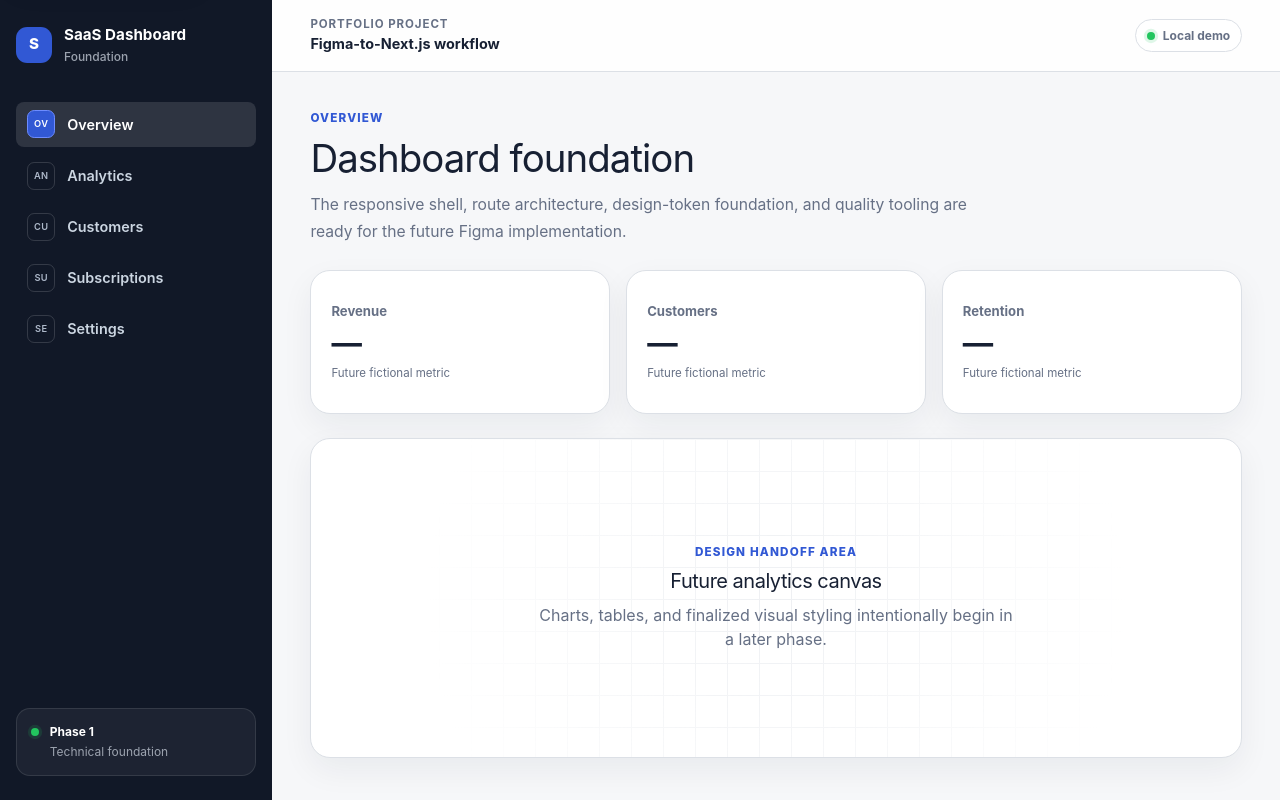
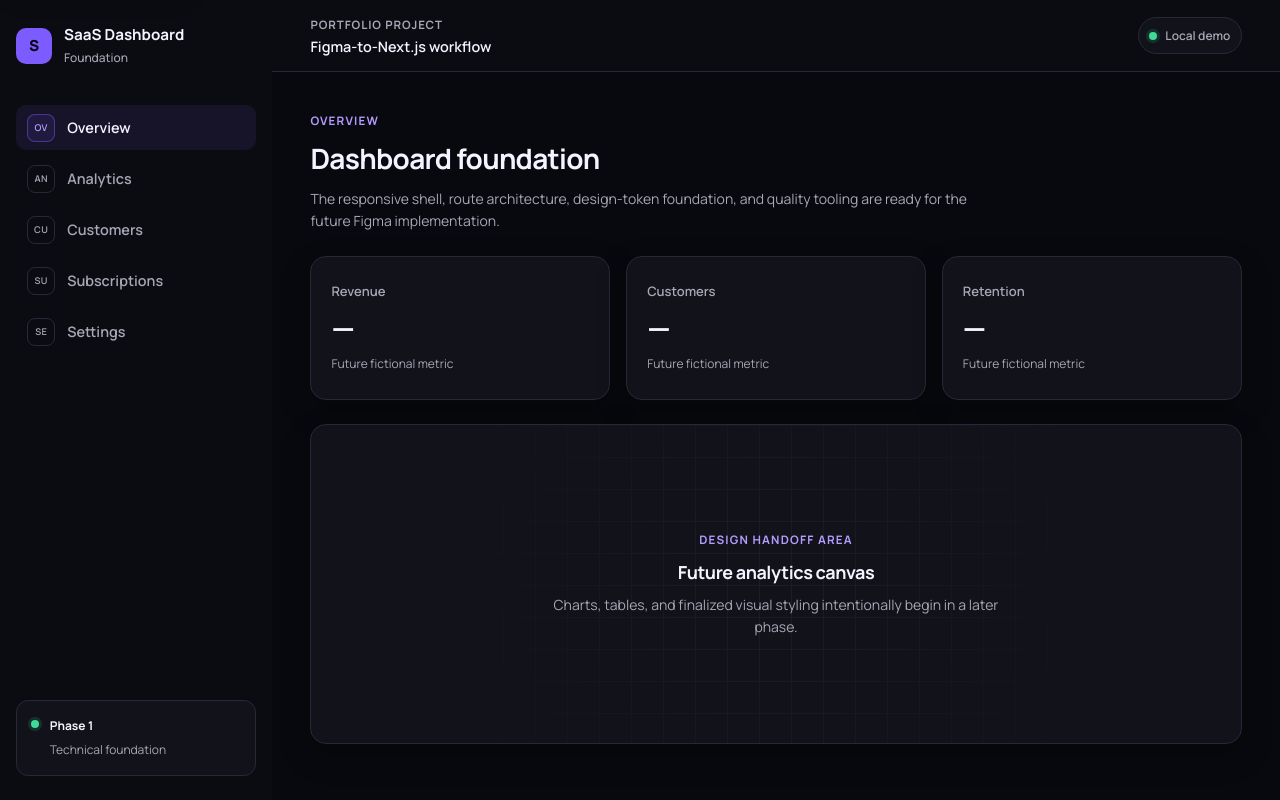
Before and after one commit to Andress84/figma-to-nextjs-saas-dashboard, a Next.js app: page / in a window 1280 px wide. Built offline with nearby package versions, Linux system fonts and the light colour scheme.

Commit message:
feat(design): add Subtera visual foundation

```diff
--- a/src/app/globals.css
+++ b/src/app/globals.css
@@ -1,46 +1,141 @@
 @import "tailwindcss";
 
 :root {
-  --color-background: #f6f7f9;
-  --color-surface: #ffffff;
-  --color-surface-muted: #f0f2f5;
-  --color-border: #dce0e6;
-  --color-text: #172033;
-  --color-text-muted: #667085;
-  --color-accent: #3158d4;
-  --color-accent-soft: #edf1ff;
-  --color-sidebar: #111827;
-  --color-sidebar-muted: #9ca3af;
-  --color-focus: #f59e0b;
-  --radius-sm: 0.5rem;
-  --radius-md: 0.875rem;
-  --radius-lg: 1.25rem;
-  --shadow-soft: 0 0.75rem 2rem rgb(23 32 51 / 0.06);
-  --sidebar-width: 17rem;
-  --content-width: 76rem;
-  --space-page: clamp(1.25rem, 3vw, 2.5rem);
+  color-scheme: dark;
+
+  /* Color system */
+  --color-bg-canvas: #08090e;
+  --color-bg-sidebar: #0b0c12;
+  --color-surface-primary: #11121a;
+  --color-surface-raised: #151722;
+  --color-surface-hover: #1b1d29;
+  --color-surface-selected: rgb(124 92 255 / 10%);
+  --color-border-default: #262938;
+  --color-border-strong: #373b4e;
+  --color-border-accent: rgb(124 92 255 / 45%);
+  --color-text-primary: #f5f3ff;
+  --color-text-secondary: #a7a7b5;
+  --color-text-muted: #6f7280;
+  --color-text-disabled: #505361;
+  --color-accent-primary: #7c5cff;
+  --color-accent-hover: #8d72ff;
+  --color-accent-lavender: #b49cff;
+  --color-accent-blue: #5c7cfa;
+  --color-success: #3ddc97;
+  --color-warning: #f5b942;
+  --color-error: #ff6b81;
+  --color-information: #56b4ff;
+  --color-selection: rgb(124 92 255 / 38%);
+  --color-focus-outline: rgb(124 92 255 / 70%);
+
+  /* Typography */
   --font-sans:
-    Inter, ui-sans-serif, system-ui, -apple-system, BlinkMacSystemFont, "Segoe UI", sans-serif;
+    var(--font-manrope, Manrope), Inter, system-ui, -apple-system, BlinkMacSystemFont, "Segoe UI",
+    sans-serif;
+  --font-numeric-tabular: tabular-nums;
+  --font-size-page-title: 28px;
+  --line-height-page-title: 36px;
+  --font-weight-page-title: 700;
+  --font-size-section-heading: 18px;
+  --line-height-section-heading: 26px;
+  --font-weight-section-heading: 700;
+  --font-size-kpi-value: 30px;
+  --line-height-kpi-value: 38px;
+  --font-weight-kpi-value: 700;
+  --font-size-card-title: 15px;
+  --line-height-card-title: 22px;
+  --font-weight-card-title: 600;
+  --font-size-body: 14px;
+  --line-height-body: 22px;
+  --font-weight-body: 400;
+  --font-size-ui-label: 13px;
+  --line-height-ui-label: 20px;
+  --font-weight-ui-label: 600;
+  --font-size-table: 13px;
+  --line-height-table: 20px;
+  --font-weight-table: 500;
+  --font-size-caption: 12px;
+  --line-height-caption: 20px;
+  --font-weight-caption: 500;
+
+  /* Spacing */
+  --space-1: 4px;
+  --space-2: 8px;
+  --space-3: 12px;
+  --space-4: 16px;
+  --space-5: 20px;
+  --space-6: 24px;
+  --space-8: 32px;
+  --space-10: 40px;
+  --space-12: 48px;
+
+  /* Radius */
+  --radius-surface: 8px;
+  --radius-nav: 10px;
+  --radius-control: 12px;
+  --radius-card: 16px;
+  --radius-pill: 999px;
+
+  /* Approved shell dimensions for later implementation passes */
+  --layout-sidebar-width: 248px;
+  --layout-topbar-height: 72px;
+  --layout-content-padding-desktop: 32px;
+  --layout-content-padding-mobile: 16px;
+  --layout-mobile-appbar-height: 64px;
+  --layout-grid-gutter-desktop: 20px;
+  --layout-grid-gutter-mobile: 12px;
+  --size-interactive-min: 44px;
+
+  /* Shared effects */
+  --shadow-card: 0 12px 30px rgb(0 0 0 / 28%);
+  --motion-fast: 120ms;
+  --motion-standard: 180ms;
+  --ease-standard: ease-out;
+
+  /* Phase 1 scaffold dimensions remain unchanged in this pass. */
+  --scaffold-sidebar-width: 17rem;
+  --scaffold-content-width: 76rem;
+  --scaffold-page-padding: clamp(1.25rem, 3vw, 2.5rem);
 }
 
-* {
+*,
+*::before,
+*::after {
   box-sizing: border-box;
 }
 
 html {
-  min-width: 20rem;
   min-height: 100%;
-  background: var(--color-background);
+  background: var(--color-bg-canvas);
 }
 
 body {
   min-height: 100vh;
+  min-height: 100dvh;
   margin: 0;
-  background: var(--color-background);
-  color: var(--color-text);
+  background: var(--color-bg-canvas);
+  color: var(--color-text-primary);
   font-family: var(--font-sans);
-  line-height: 1.5;
+  font-size: var(--font-size-body);
+  font-weight: var(--font-weight-body);
+  line-height: var(--line-height-body);
   text-rendering: optimizeLegibility;
+}
+
+main,
+.dashboard-column,
+.page-container,
+.page-stack {
+  min-width: 0;
+}
+
+img,
+svg {
+  max-width: 100%;
+}
+
+img {
+  height: auto;
 }
 
 a {
@@ -49,33 +144,42 @@ a {
 }
 
 button,
-summary {
+input,
+select,
+summary,
+textarea {
+  color: inherit;
   font: inherit;
 }
 
 :focus-visible {
-  outline: 0.2rem solid var(--color-focus);
-  outline-offset: 0.2rem;
+  outline: 2px solid var(--color-focus-outline);
+  outline-offset: 2px;
 }
 
 ::selection {
-  background: var(--color-accent-soft);
-  color: var(--color-text);
+  background: var(--color-selection);
+  color: var(--color-text-primary);
+}
+
+.tabular-nums {
+  font-variant-numeric: var(--font-numeric-tabular);
 }
 
 .skip-link {
   position: fixed;
   z-index: 100;
-  top: 0.75rem;
-  left: 0.75rem;
+  top: var(--space-3);
+  left: var(--space-3);
   padding: 0.65rem 0.9rem;
-  border-radius: var(--radius-sm);
-  background: var(--color-surface);
-  box-shadow: var(--shadow-soft);
-  color: var(--color-text);
+  border: 1px solid var(--color-border-strong);
+  border-radius: var(--radius-surface);
+  background: var(--color-surface-raised);
+  box-shadow: var(--shadow-card);
+  color: var(--color-text-primary);
   font-weight: 700;
   transform: translateY(-180%);
-  transition: transform 150ms ease;
+  transition: transform var(--motion-standard) var(--ease-standard);
 }
 
 .skip-link:focus {
@@ -85,11 +189,8 @@ summary {
 .dashboard-shell {
   display: grid;
   min-height: 100vh;
-  grid-template-columns: var(--sidebar-width) minmax(0, 1fr);
-}
-
-.dashboard-column {
-  min-width: 0;
+  min-height: 100dvh;
+  grid-template-columns: var(--scaffold-sidebar-width) minmax(0, 1fr);
 }
 
 .sidebar {
@@ -97,18 +198,19 @@ summary {
   top: 0;
   display: flex;
   height: 100vh;
+  height: 100dvh;
   flex-direction: column;
-  padding: 1.5rem 1rem;
-  background: var(--color-sidebar);
-  color: #ffffff;
+  padding: var(--space-6) var(--space-4);
+  background: var(--color-bg-sidebar);
+  color: var(--color-text-primary);
 }
 
 .brand {
   display: inline-flex;
   min-width: 0;
   align-items: center;
-  gap: 0.75rem;
-  border-radius: var(--radius-sm);
+  gap: var(--space-3);
+  border-radius: var(--radius-surface);
   font-size: 0.95rem;
 }
 
@@ -118,9 +220,9 @@ summary {
   height: 2.25rem;
   flex: 0 0 auto;
   place-items: center;
-  border-radius: 0.7rem;
-  background: var(--color-accent);
-  color: #ffffff;
+  border-radius: var(--radius-nav);
+  background: var(--color-accent-primary);
+  color: var(--color-bg-canvas);
   font-weight: 800;
 }
 
@@ -131,9 +233,9 @@ summary {
 
 .brand small {
   margin-top: 0.05rem;
-  color: var(--color-sidebar-muted);
-  font-size: 0.75rem;
-  font-weight: 500;
+  color: var(--color-text-secondary);
+  font-size: var(--font-size-caption);
+  font-weight: var(--font-weight-caption);
 }
 
 .sidebar-nav {
@@ -151,26 +253,26 @@ summary {
 .navigation-link {
   display: flex;
   align-items: center;
-  gap: 0.75rem;
-  min-height: 2.75rem;
+  gap: var(--space-3);
+  min-height: var(--size-interactive-min);
   padding: 0.55rem 0.7rem;
-  border-radius: var(--radius-sm);
-  color: #cbd5e1;
+  border-radius: var(--radius-nav);
+  color: var(--color-text-secondary);
   font-size: 0.9rem;
   font-weight: 600;
   transition:
-    background-color 150ms ease,
-    color 150ms ease;
+    background-color var(--motion-fast) var(--ease-standard),
+    color var(--motion-fast) var(--ease-standard);
 }
 
 .navigation-link:hover {
-  background: rgb(255 255 255 / 0.07);
-  color: #ffffff;
+  background: var(--color-surface-hover);
+  color: var(--color-text-primary);
 }
 
 .navigation-link[aria-current="page"] {
-  background: rgb(255 255 255 / 0.12);
-  color: #ffffff;
+  background: var(--color-surface-selected);
+  color: var(--color-text-primary);
 }
 
 .navigation-marker {
@@ -179,17 +281,17 @@ summary {
   height: 1.75rem;
   flex: 0 0 auto;
   place-items: center;
-  border: 1px solid rgb(255 255 255 / 0.15);
-  border-radius: 0.45rem;
-  color: #aeb9ca;
+  border: 1px solid var(--color-border-default);
+  border-radius: var(--radius-surface);
+  color: var(--color-text-secondary);
   font-size: 0.58rem;
   letter-spacing: 0.04em;
 }
 
 .navigation-link[aria-current="page"] .navigation-marker {
-  border-color: #6d8cff;
-  background: var(--color-accent);
-  color: #ffffff;
+  border-color: var(--color-border-accent);
+  background: var(--color-surface-selected);
+  color: var(--color-accent-lavender);
 }
 
 .sidebar-note {
@@ -198,10 +300,10 @@ summary {
   gap: 0.65rem;
   margin-top: auto;
   padding: 0.9rem;
-  border: 1px solid rgb(255 255 255 / 0.1);
-  border-radius: var(--radius-md);
-  background: rgb(255 255 255 / 0.05);
-  font-size: 0.75rem;
+  border: 1px solid var(--color-border-default);
+  border-radius: var(--radius-control);
+  background: var(--color-surface-primary);
+  font-size: var(--font-size-caption);
 }
 
 .sidebar-note strong,
@@ -211,7 +313,7 @@ summary {
 
 .sidebar-note span:not(.status-dot) {
   margin-top: 0.1rem;
-  color: var(--color-sidebar-muted);
+  color: var(--color-text-secondary);
 }
 
 .status-dot {
@@ -220,9 +322,9 @@ summary {
   height: 0.5rem;
   flex: 0 0 auto;
   margin-top: 0.3rem;
-  border-radius: 50%;
-  background: #22c55e;
-  box-shadow: 0 0 0 0.2rem rgb(34 197 94 / 0.14);
+  border-radius: var(--radius-pill);
+  background: var(--color-success);
+  box-shadow: 0 0 0 0.2rem color-mix(in srgb, var(--color-success) 14%, transparent);
 }
 
 .top-header {
@@ -230,10 +332,10 @@ summary {
   min-height: 4.5rem;
   align-items: center;
   justify-content: space-between;
-  gap: 1rem;
-  padding: 0.75rem var(--space-page);
-  border-bottom: 1px solid var(--color-border);
-  background: rgb(255 255 255 / 0.88);
+  gap: var(--space-4);
+  padding: 0.75rem var(--scaffold-page-padding);
+  border-bottom: 1px solid var(--color-border-default);
+  background: var(--color-bg-sidebar);
 }
 
 .top-header p {
@@ -241,7 +343,7 @@ summary {
 }
 
 .top-header-label {
-  color: var(--color-text-muted);
+  color: var(--color-text-secondary);
   font-size: 0.72rem;
   font-weight: 700;
   letter-spacing: 0.08em;
@@ -251,20 +353,20 @@ summary {
 .top-header-context {
   margin-top: 0.1rem;
   font-size: 0.9rem;
-  font-weight: 650;
+  font-weight: 600;
 }
 
 .environment-badge {
   display: inline-flex;
   align-items: center;
-  gap: 0.5rem;
+  gap: var(--space-2);
   padding: 0.4rem 0.65rem;
-  border: 1px solid var(--color-border);
-  border-radius: 999px;
-  background: var(--color-surface);
-  color: var(--color-text-muted);
-  font-size: 0.75rem;
-  font-weight: 650;
+  border: 1px solid var(--color-border-default);
+  border-radius: var(--radius-pill);
+  background: var(--color-surface-primary);
+  color: var(--color-text-secondary);
+  font-size: var(--font-size-caption);
+  font-weight: 600;
 }
 
 .environment-badge .status-dot {
@@ -276,14 +378,14 @@ summary {
 }
 
 .page-container {
-  width: min(100%, var(--content-width));
+  width: min(100%, var(--scaffold-content-width));
   margin-inline: auto;
-  padding: var(--space-page);
+  padding: var(--scaffold-page-padding);
 }
 
 .page-stack {
   display: grid;
-  gap: 1.5rem;
+  gap: var(--space-6);
 }
 
 .page-header {
@@ -291,10 +393,10 @@ summary {
 }
 
 .eyebrow {
-  margin: 0 0 0.5rem;
-  color: var(--color-accent);
+  margin: 0 0 var(--space-2);
+  color: var(--color-accent-lavender);
   font-size: 0.73rem;
-  font-weight: 800;
+  font-weight: 700;
   letter-spacing: 0.1em;
   text-transform: uppercase;
 }
@@ -305,36 +407,37 @@ summary {
 .placeholder-panel h2,
 .canvas-placeholder h2 {
   margin: 0;
-  color: var(--color-text);
+  color: var(--color-text-primary);
   letter-spacing: -0.025em;
-  line-height: 1.18;
 }
 
 .page-header h1 {
-  font-size: clamp(1.75rem, 4vw, 2.4rem);
+  font-size: var(--font-size-page-title);
+  font-weight: var(--font-weight-page-title);
+  line-height: var(--line-height-page-title);
 }
 
 .page-header > p:last-child {
   max-width: 43rem;
   margin: 0.7rem 0 0;
-  color: var(--color-text-muted);
-  font-size: 0.98rem;
-  line-height: 1.7;
+  color: var(--color-text-secondary);
+  font-size: var(--font-size-body);
+  line-height: var(--line-height-body);
 }
 
 .metric-grid {
   display: grid;
   grid-template-columns: repeat(3, minmax(0, 1fr));
-  gap: 1rem;
+  gap: var(--space-4);
 }
 
 .metric-placeholder,
 .placeholder-panel,
 .canvas-placeholder {
-  border: 1px solid var(--color-border);
-  border-radius: var(--radius-lg);
-  background: var(--color-surface);
-  box-shadow: var(--shadow-soft);
+  border: 1px solid var(--color-border-default);
+  border-radius: var(--radius-card);
+  background: var(--color-surface-primary);
+  box-shadow: var(--shadow-card);
 }
 
 .metric-placeholder {
@@ -346,19 +449,21 @@ summary {
 }
 
 .metric-placeholder > span {
-  color: var(--color-text-muted);
-  font-size: 0.82rem;
-  font-weight: 650;
+  color: var(--color-text-secondary);
+  font-size: var(--font-size-ui-label);
+  font-weight: var(--font-weight-ui-label);
 }
 
 .metric-placeholder strong {
-  font-size: 1.9rem;
-  line-height: 1;
+  font-size: var(--font-size-kpi-value);
+  font-variant-numeric: var(--font-numeric-tabular);
+  font-weight: var(--font-weight-kpi-value);
+  line-height: var(--line-height-kpi-value);
 }
 
 .metric-placeholder small {
-  color: var(--color-text-muted);
-  font-size: 0.72rem;
+  color: var(--color-text-secondary);
+  font-size: var(--font-size-caption);
 }
 
 .canvas-placeholder {
@@ -367,7 +472,7 @@ summary {
   min-height: 20rem;
   place-items: center;
   overflow: hidden;
-  padding: 2rem;
+  padding: var(--space-8);
   text-align: center;
 }
 
@@ -379,22 +484,24 @@ summary {
 
 .canvas-placeholder h2,
 .placeholder-panel h2 {
-  font-size: 1.25rem;
+  font-size: var(--font-size-section-heading);
+  font-weight: var(--font-weight-section-heading);
+  line-height: var(--line-height-section-heading);
 }
 
 .canvas-placeholder p:last-child,
 .placeholder-panel p:last-child,
 .centered-message > p {
   margin: 0.6rem 0 0;
-  color: var(--color-text-muted);
+  color: var(--color-text-secondary);
 }
 
 .canvas-grid {
   position: absolute;
   inset: 0;
   background-image:
-    linear-gradient(var(--color-border) 1px, transparent 1px),
-    linear-gradient(90deg, var(--color-border) 1px, transparent 1px);
+    linear-gradient(var(--color-border-default) 1px, transparent 1px),
+    linear-gradient(90deg, var(--color-border-default) 1px, transparent 1px);
   background-size: 2rem 2rem;
   mask-image: radial-gradient(circle at center, black, transparent 72%);
   opacity: 0.5;
@@ -414,26 +521,26 @@ summary {
   height: 3.25rem;
   flex: 0 0 auto;
   place-items: center;
-  border-radius: 1rem;
-  background: var(--color-accent-soft);
-  color: var(--color-accent);
+  border-radius: var(--radius-card);
+  background: var(--color-surface-selected);
+  color: var(--color-accent-lavender);
   font-size: 0.72rem;
-  font-weight: 850;
+  font-weight: 800;
   letter-spacing: 0.04em;
 }
 
 .button {
   display: inline-flex;
   width: fit-content;
-  min-height: 2.6rem;
+  min-height: var(--size-interactive-min);
   align-items: center;
   justify-content: center;
   margin-top: 1.2rem;
   padding: 0.55rem 0.9rem;
   border: 0;
-  border-radius: var(--radius-sm);
-  background: var(--color-accent);
-  color: #ffffff;
+  border-radius: var(--radius-control);
+  background: var(--color-accent-primary);
+  color: var(--color-bg-canvas);
   cursor: pointer;
   font-weight: 700;
 }
@@ -441,9 +548,10 @@ summary {
 .centered-message {
   display: grid;
   min-height: 100vh;
+  min-height: 100dvh;
   place-content: center;
   justify-items: start;
-  padding: var(--space-page);
+  padding: var(--scaffold-page-padding);
 }
 
 .loading-state {
@@ -451,16 +559,16 @@ summary {
   min-height: 12rem;
   align-items: center;
   justify-content: center;
-  gap: 0.75rem;
-  color: var(--color-text-muted);
+  gap: var(--space-3);
+  color: var(--color-text-secondary);
 }
 
 .loading-indicator {
   width: 1rem;
   height: 1rem;
-  border: 0.15rem solid var(--color-border);
-  border-top-color: var(--color-accent);
-  border-radius: 50%;
+  border: 0.15rem solid var(--color-border-default);
+  border-top-color: var(--color-accent-primary);
+  border-radius: var(--radius-pill);
   animation: spin 800ms linear infinite;
 }
 
@@ -487,14 +595,14 @@ summary {
     min-height: 4.25rem;
     align-items: center;
     justify-content: space-between;
-    gap: 1rem;
-    padding: 0.75rem var(--space-page);
-    border-bottom: 1px solid var(--color-border);
-    background: var(--color-surface);
+    gap: var(--space-4);
+    padding: 0.75rem var(--scaffold-page-padding);
+    border-bottom: 1px solid var(--color-border-default);
+    background: var(--color-surface-primary);
   }
 
   .brand-mobile {
-    color: var(--color-text);
+    color: var(--color-text-primary);
   }
 
   .mobile-menu {
@@ -502,9 +610,10 @@ summary {
   }
 
   .mobile-menu summary {
+    min-height: var(--size-interactive-min);
     padding: 0.45rem 0.7rem;
-    border: 1px solid var(--color-border);
-    border-radius: var(--radius-sm);
+    border: 1px solid var(--color-border-default);
+    border-radius: var(--radius-control);
     cursor: pointer;
     font-size: 0.85rem;
     font-weight: 700;
@@ -521,10 +630,10 @@ summary {
     right: 0;
     width: min(18rem, calc(100vw - 2rem));
     padding: 0.75rem;
-    border: 1px solid var(--color-border);
-    border-radius: var(--radius-md);
-    background: var(--color-sidebar);
-    box-shadow: var(--shadow-soft);
+    border: 1px solid var(--color-border-default);
+    border-radius: var(--radius-card);
+    background: var(--color-bg-sidebar);
+    box-shadow: var(--shadow-card);
   }
 
   .metric-grid {
@@ -544,7 +653,7 @@ summary {
 
 @media (min-width: 48rem) and (max-width: 68rem) {
   :root {
-    --sidebar-width: 14.5rem;
+    --scaffold-sidebar-width: 14.5rem;
   }
 
   .metric-grid {
@@ -557,12 +666,17 @@ summary {
 }
 
 @media (prefers-reduced-motion: reduce) {
-  *,
-  *::before,
-  *::after {
-    scroll-behavior: auto !important;
-    animation-duration: 0.01ms !important;
-    animation-iteration-count: 1 !important;
-    transition-duration: 0.01ms !important;
+  html,
+  html:focus-within {
+    scroll-behavior: auto;
+  }
+
+  .skip-link,
+  .navigation-link {
+    transition: none;
+  }
+
+  .loading-indicator {
+    animation: none;
   }
 }
--- a/src/app/layout.tsx
+++ b/src/app/layout.tsx
@@ -1,25 +1,32 @@
 import type { Metadata, Viewport } from "next";
+import { Manrope } from "next/font/google";
 import type { ReactNode } from "react";
 import "./globals.css";
 import { Providers } from "./providers";
 
+const manrope = Manrope({
+  display: "swap",
+  subsets: ["latin"],
+  variable: "--font-manrope",
+});
+
 export const metadata: Metadata = {
   title: {
-    default: "SaaS Dashboard Foundation",
-    template: "%s | SaaS Dashboard Foundation",
+    default: "Subtera — Subscription Analytics Dashboard",
+    template: "%s — Subtera",
   },
   description:
-    "Phase 1 foundation for a professional Figma-to-Next.js SaaS dashboard portfolio project.",
+    "A fictional subscription analytics dashboard built as a responsive frontend portfolio demonstration.",
 };
 
 export const viewport: Viewport = {
-  colorScheme: "light",
-  themeColor: "#f7f8fa",
+  colorScheme: "dark",
+  themeColor: "#08090E",
 };
 
 export default function RootLayout({ children }: Readonly<{ children: ReactNode }>) {
   return (
-    <html lang="en">
+    <html className={manrope.variable} lang="en">
       <body>
         <Providers>{children}</Providers>
       </body>
```
